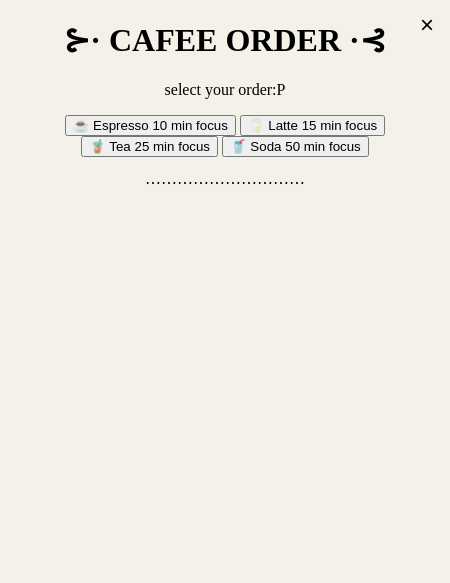
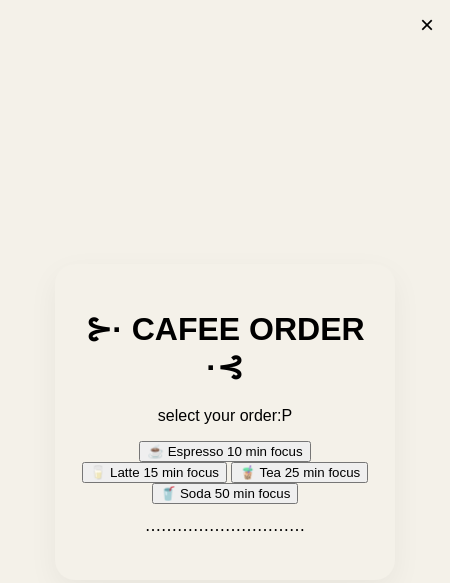
Before and after one commit to AntrixDev/RaceTheFocus, an Electron app: page index.html in a window 450 px wide. Drawn offline with Linux system fonts and the light colour scheme.

Commit message:
add: style for main block

```diff
--- a/styles/main.css
+++ b/styles/main.css
@@ -5,9 +5,22 @@
 body {
     margin: 0;
     padding: 0;
+    height: 100vh;
     background-color: var(--color-main);
+    font-family: sans-serif;
+    display: flex;
+    justify-content: center;
+    align-items: center;
+}
+
+main {
+    background-color: var(--color-main);
+    padding: 25px 20px;
+    border-radius: 20px;
     text-align: center;
-    user-select: none;
+    position: relative;
+    width: 300px;
+    box-shadow: 0 10px 30px rgba(0,0,0,0.05);
 }
 
 #btn-close {
```
